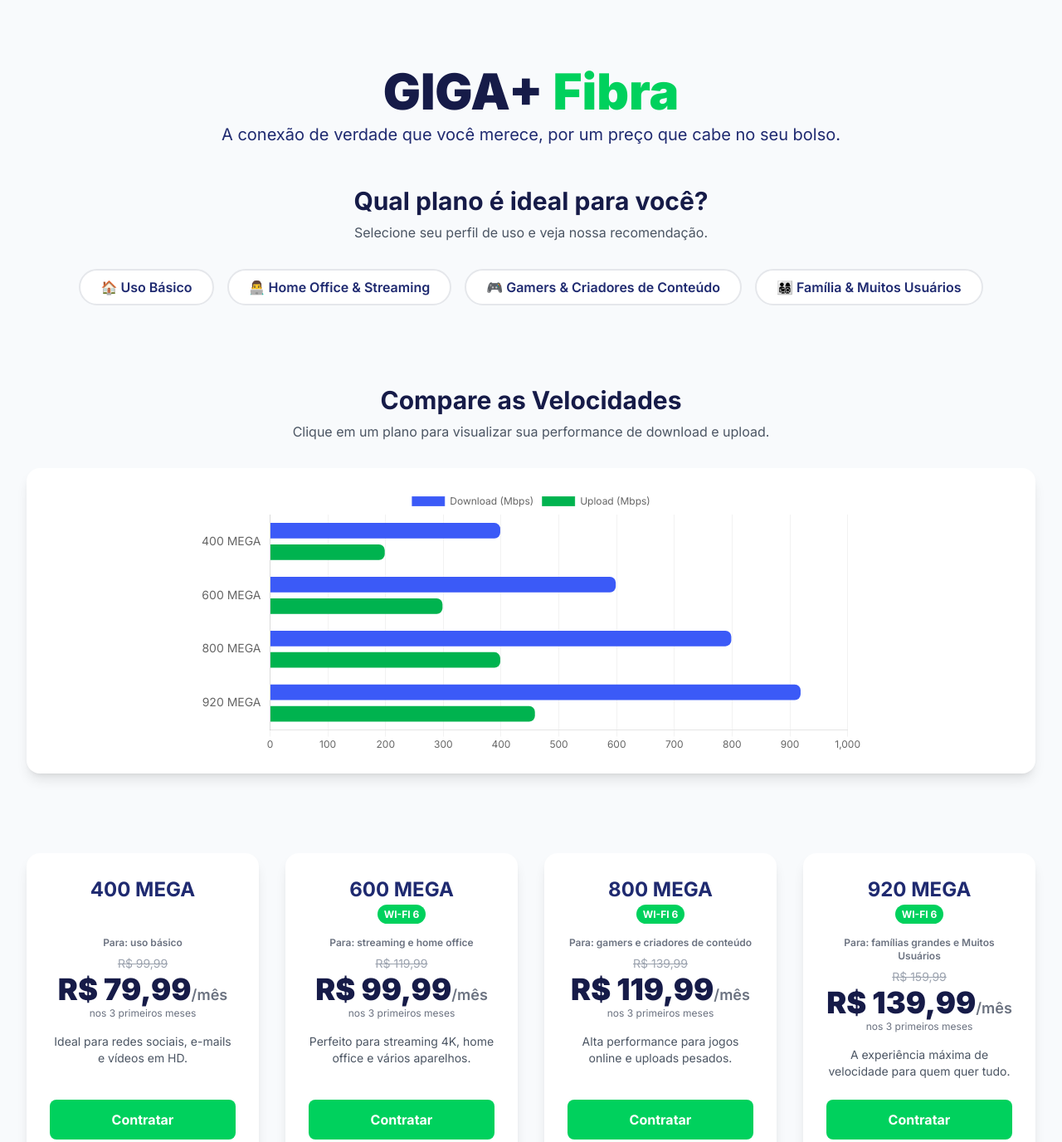
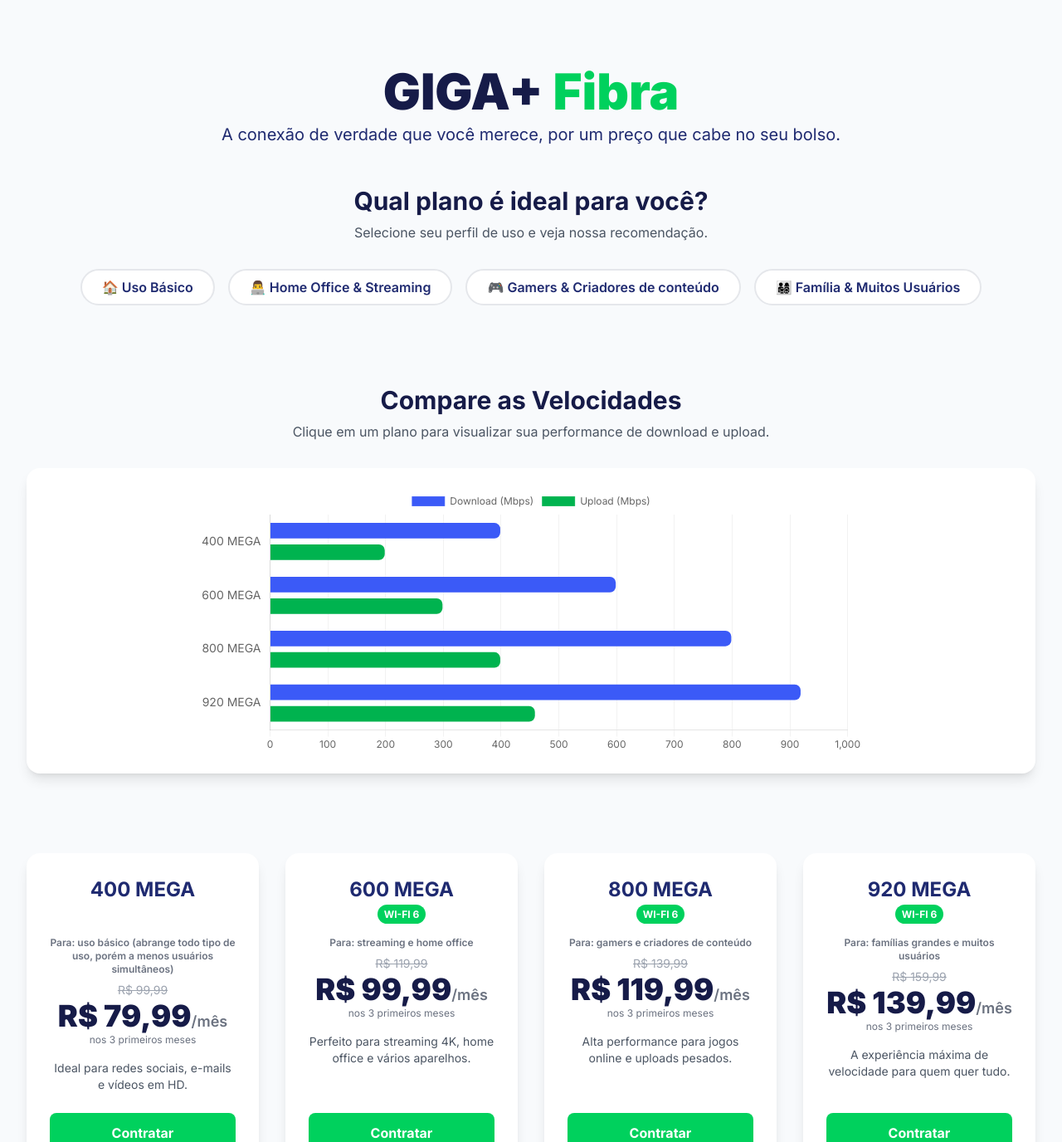
Before and after one commit to Eduardo-crf/GIGA, a plain HTML site: page index.html in a window 1280 px wide. Shown: the top 1376 px of the page at 83% size. Drawn offline with nearby package versions, Linux system fonts and the light colour scheme.

Commit message:
index.html

```diff
--- a/index.html
+++ b/index.html
@@ -82,7 +82,7 @@
                 <div class="flex justify-center flex-wrap gap-3 md:gap-4 mb-10">
                     <button onclick="recommendPlan('uso básico')" class="px-6 py-2 bg-giga-white border-2 border-gray-200 rounded-full font-semibold text-giga-blue hover:bg-giga-green hover:text-white hover:border-giga-green transition-all">🏠 Uso Básico</button>
                     <button onclick="recommendPlan('streaming e home office')" class="px-6 py-2 bg-giga-white border-2 border-gray-200 rounded-full font-semibold text-giga-blue hover:bg-giga-green hover:text-white hover:border-giga-green transition-all">👨‍💻 Home Office & Streaming</button>
-                    <button onclick="recommendPlan('gamers e criadores de conteúdo')" class="px-6 py-2 bg-giga-white border-2 border-gray-200 rounded-full font-semibold text-giga-blue hover:bg-giga-green hover:text-white hover:border-giga-green transition-all">🎮 Gamers & Criadores de Conteúdo</button>
+                    <button onclick="recommendPlan('gamers e criadores de conteúdo')" class="px-6 py-2 bg-giga-white border-2 border-gray-200 rounded-full font-semibold text-giga-blue hover:bg-giga-green hover:text-white hover:border-giga-green transition-all">🎮 Gamers & Criadores de conteúdo</button>
                     <button onclick="recommendPlan('famílias grandes e heavy users')" class="px-6 py-2 bg-giga-white border-2 border-gray-200 rounded-full font-semibold text-giga-blue hover:bg-giga-green hover:text-white hover:border-giga-green transition-all">👨‍👩‍👧‍👦 Família & Muitos Usuários</button>
                 </div>
             </section>
@@ -147,10 +147,10 @@
 
     <script>
         const plansData = [
-            { id: '400', name: '400 MEGA', download: 400, upload: 200, price: '79,99', originalPrice: '99,99', wifi6: false, description: 'Ideal para redes sociais, e-mails e vídeos em HD.', useCase: 'uso básico' },
+            { id: '400', name: '400 MEGA', download: 400, upload: 200, price: '79,99', originalPrice: '99,99', wifi6: false, description: 'Ideal para redes sociais, e-mails e vídeos em HD.', useCase: 'uso básico (abrange todo tipo de uso, porém a menos usuários simultâneos)' },
             { id: '600', name: '600 MEGA', download: 600, upload: 300, price: '99,99', originalPrice: '119,99', wifi6: true, description: 'Perfeito para streaming 4K, home office e vários aparelhos.', useCase: 'streaming e home office' },
             { id: '800', name: '800 MEGA', download: 800, upload: 400, price: '119,99', originalPrice: '139,99', wifi6: true, description: 'Alta performance para jogos online e uploads pesados.', useCase: 'gamers e criadores de conteúdo' },
-            { id: '920', name: 'GIGA+', download: 920, upload: 460, price: '139,99', originalPrice: '159,99', wifi6: true, speedLabel: '920 MEGA', description: 'A experiência máxima de velocidade para quem quer tudo.', useCase: 'famílias grandes e Muitos Usuários' }
+            { id: '920', name: 'GIGA+', download: 920, upload: 460, price: '139,99', originalPrice: '159,99', wifi6: true, speedLabel: '920 MEGA', description: 'A experiência máxima de velocidade para quem quer tudo.', useCase: 'famílias grandes e muitos usuários' }
         ];
 
         const plansGrid = document.getElementById('plans-grid');
```
